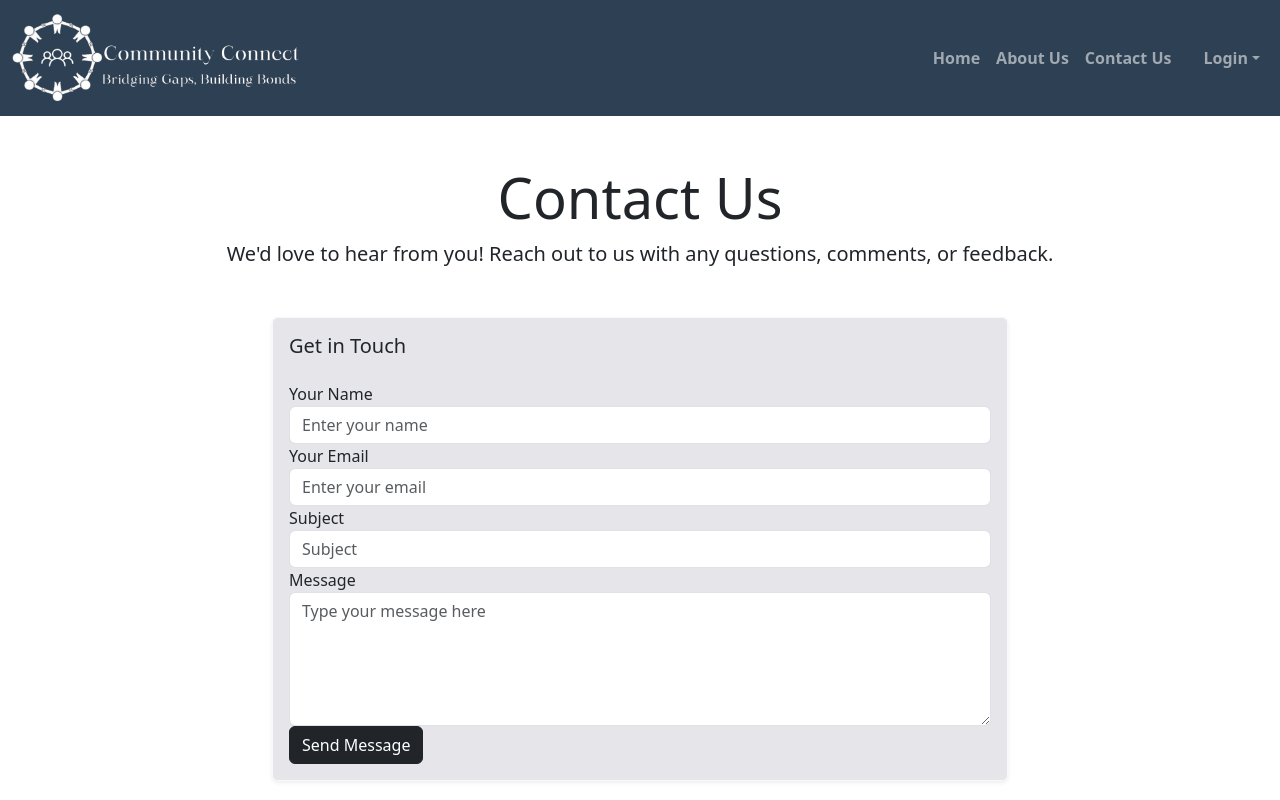
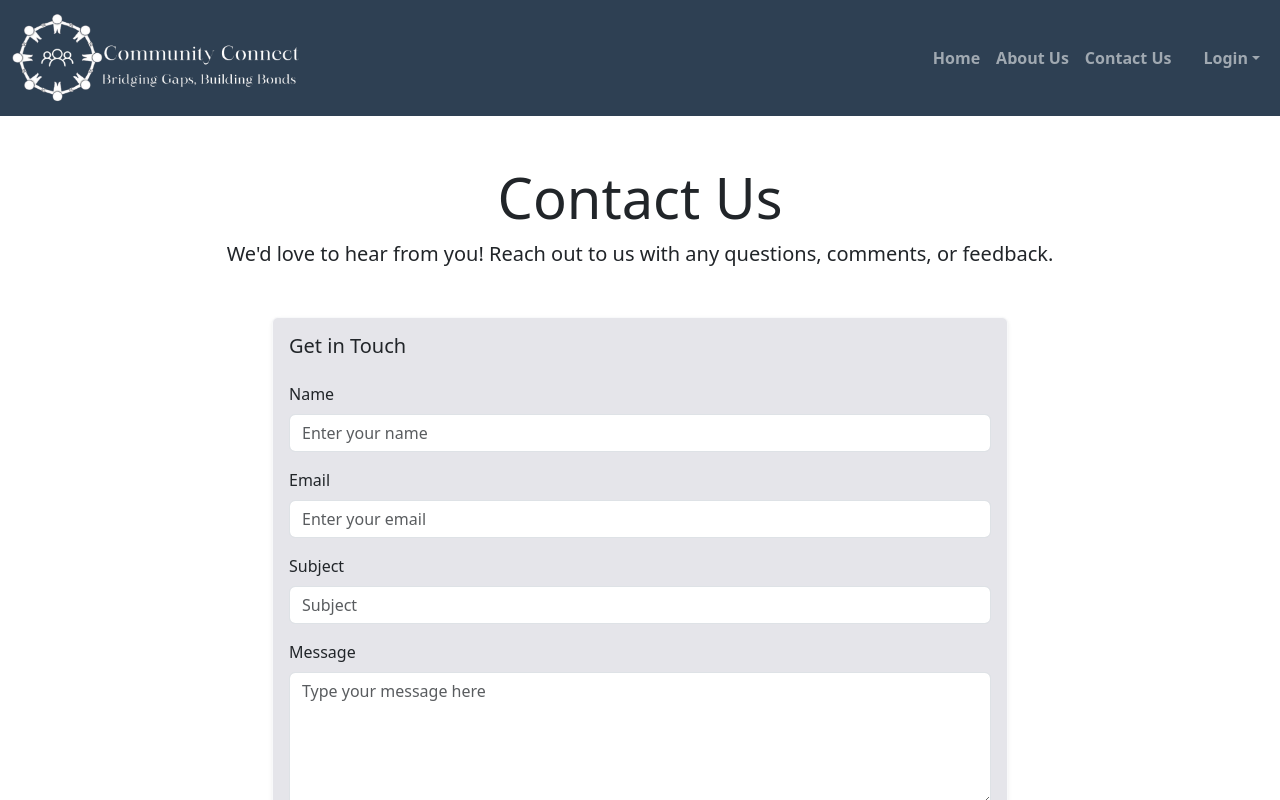
Before and after one commit to 19kummitha/CapstoneFrontEnd, an Angular app in the folder communityWebsite/: page /contact in a window 1280 px wide. Shown: the top 800 px of the page. Built offline with nearby package versions, Linux system fonts and the light colour scheme.

Commit message:
make some css and html changes in footer, signup, register,admin login

```diff
--- a/communityWebsite/src/app/components/adminlogin/adminlogin.component.html
+++ b/communityWebsite/src/app/components/adminlogin/adminlogin.component.html
@@ -1,8 +1,9 @@
 <div class="container-fluid" style="background-color: #F7F7F7; border-radius: 5px; padding: 20px;">
 <div class="container my-5" >
+  <h2 class="card-title text-center">Admin</h2>
     <form>
         <div class="mb-3">
-          <label for="username" class="form-label">UserName</label>
+          <label for="username" class="form-label">Username</label>
           <input type="text" class="form-control" id="username">
         </div>
         <div class="mb-3">
--- a/communityWebsite/src/app/components/contact/contact.component.html
+++ b/communityWebsite/src/app/components/contact/contact.component.html
@@ -12,23 +12,27 @@
         <div class="card-body">
           <h5 class="card-title text-dark mb-4">Get in Touch</h5>
           <form>
-            <div class="form-group">
-              <label for="name" class="text-dark">Your Name</label>
-              <input type="text" class="form-control" id="name" placeholder="Enter your name">
+            <div class="mb-3">
+              <label for="firstname" class="form-label">Name</label>
+              <input type="text" class="form-control" id="firstname" placeholder="Enter your name">
             </div>
-            <div class="form-group">
-              <label for="email" class="text-dark">Your Email</label>
-              <input type="email" class="form-control" id="email" placeholder="Enter your email">
+            <div class="mb-3">
+              <label for="lastname" class="form-label">Email</label>
+              <input type="email" class="form-control" id="lastname"  placeholder="Enter your email">
             </div>
-            <div class="form-group">
-              <label for="subject" class="text-dark">Subject</label>
-              <input type="text" class="form-control" id="subject" placeholder="Subject">
+
+            <div class="mb-3">
+              <label for="username" class="form-label">Subject</label>
+              <input type="text" class="form-control" id="username" placeholder="Subject">
             </div>
-            <div class="form-group">
-              <label for="message" class="text-dark">Message</label>
+            <div class="mb-3">
+              <label for="message" class="form-label">Message</label>
               <textarea class="form-control" id="message" rows="5" placeholder="Type your message here"></textarea>
             </div>
-            <button type="submit" class="btn btn-dark btn-block">Send Message</button>
+
+            <div class="signpubtn">
+              <button type="submit" class="btn btn-dark btn-block">Send Message</button>
+            </div>
           </form>
         </div>
       </div>
--- a/communityWebsite/src/app/components/footer/footer.component.html
+++ b/communityWebsite/src/app/components/footer/footer.component.html
@@ -55,7 +55,7 @@
       </div>
 
       <div class="text-center mt-4">
-        <p xmlns:cc="http://creativecommons.org/ns#" >This work is licensed under <a routerLink="https://creativecommons.org/licenses/by-nc-sa/4.0/?ref=chooser-v1" target="_blank" rel="license noopener noreferrer" style="display:inline-block;">CC BY-NC-SA 4.0<img style="height:22px!important;margin-left:3px;vertical-align:text-bottom;" src="https://mirrors.creativecommons.org/presskit/icons/cc.svg?ref=chooser-v1" alt=""><img style="height:22px!important;margin-left:3px;vertical-align:text-bottom;" src="https://mirrors.creativecommons.org/presskit/icons/by.svg?ref=chooser-v1" alt=""><img style="height:22px!important;margin-left:3px;vertical-align:text-bottom;" src="https://mirrors.creativecommons.org/presskit/icons/nc.svg?ref=chooser-v1" alt=""><img style="height:22px!important;margin-left:3px;vertical-align:text-bottom;" src="https://mirrors.creativecommons.org/presskit/icons/sa.svg?ref=chooser-v1" alt=""></a></p>
+        <p xmlns:cc="http://creativecommons.org/ns#" >This work is licensed under <a href="https://creativecommons.org/licenses/by-nc-sa/4.0/?ref=chooser-v1" target="_blank" rel="license noopener noreferrer" style="display:inline-block;">CC BY-NC-SA 4.0<img style="height:22px!important;margin-left:3px;vertical-align:text-bottom;" src="https://mirrors.creativecommons.org/presskit/icons/cc.svg?ref=chooser-v1" alt=""><img style="height:22px!important;margin-left:3px;vertical-align:text-bottom;" src="https://mirrors.creativecommons.org/presskit/icons/by.svg?ref=chooser-v1" alt=""><img style="height:22px!important;margin-left:3px;vertical-align:text-bottom;" src="https://mirrors.creativecommons.org/presskit/icons/nc.svg?ref=chooser-v1" alt=""><img style="height:22px!important;margin-left:3px;vertical-align:text-bottom;" src="https://mirrors.creativecommons.org/presskit/icons/sa.svg?ref=chooser-v1" alt=""></a></p>
       </div>
     </div>
   </footer>
--- a/communityWebsite/src/app/components/header/header.component.css
+++ b/communityWebsite/src/app/components/header/header.component.css
@@ -4,4 +4,5 @@
 }
 a:active{
     background-color: #E5E5EA;
+    border-radius: 5px;
 }
--- a/communityWebsite/src/app/components/residentlogin/residentlogin.component.html
+++ b/communityWebsite/src/app/components/residentlogin/residentlogin.component.html
@@ -1,6 +1,6 @@
 <div class="container mt-5">
 
-    <h2 class="card-title text-center">Login</h2>
+    <h2 class="card-title text-center">Resident</h2>
     <form (ngSubmit)="onLogin()" #loginForm="ngForm">
       <div class="mb-3">
         <label for="username" class="form-label">Username:</label>
@@ -22,8 +22,8 @@
       </div>
     </form>
     <div class="text-center mt-3">
-      <p>Don't have an account?</p>
-      <a routerLink="/signup" class="btn btn-secondary">Sign Up</a>
+      <p>Don't have an account?
+      <a routerLink="/signup" class="btn-sm btn-secondary">Sign Up</a></p>
     </div>
   </div>
 <br>
--- a/communityWebsite/src/app/components/signup/signup.component.html
+++ b/communityWebsite/src/app/components/signup/signup.component.html
@@ -1,13 +1,13 @@
 <div class="container my-5">
     <form>
-      <div class="mb-3">
+      <!-- <div class="mb-3">
         <label for="firstname" class="form-label">First Name</label>
         <input type="text" class="form-control" id="firstname">
       </div>
       <div class="mb-3">
         <label for="lastname" class="form-label">Last Name</label>
         <input type="text" class="form-control" id="lastname">
-      </div>
+      </div> -->
       <div class="mb-3">
         <label for="emailInput" class="form-label">Email</label>
         <input type="email" class="form-control" id="emailInput">
@@ -20,10 +20,10 @@
         <label for="InputPassword1" class="form-label">Password</label>
         <input type="password" class="form-control" id="InputPassword1">
       </div>
-      <div class="mb-3">
+      <!-- <div class="mb-3">
         <label for="ConfirmPassword1" class="form-label">Confirm Password</label>
         <input type="password" class="form-control" id="ConfirmPassword1">
-      </div>
+      </div> -->
       <div class="signpubtn">
         <button type="submit" class="btn ">Sign Up</button>
       </div>
```
Also changed, not shown: communityWebsite/src/app/components/contact/contact.component.css (line endings or trailing spaces).
